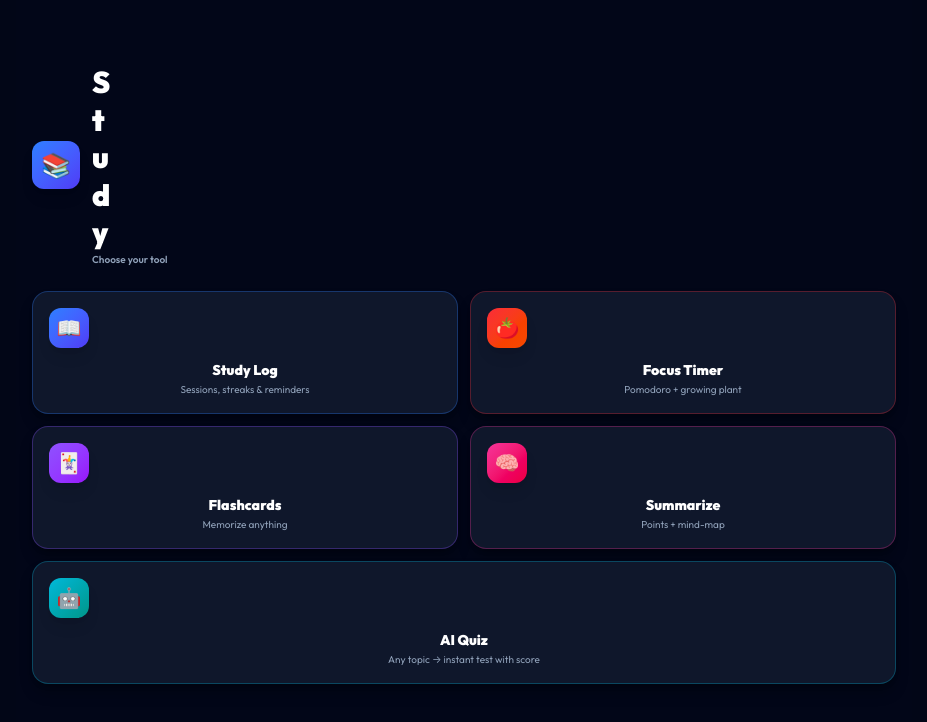
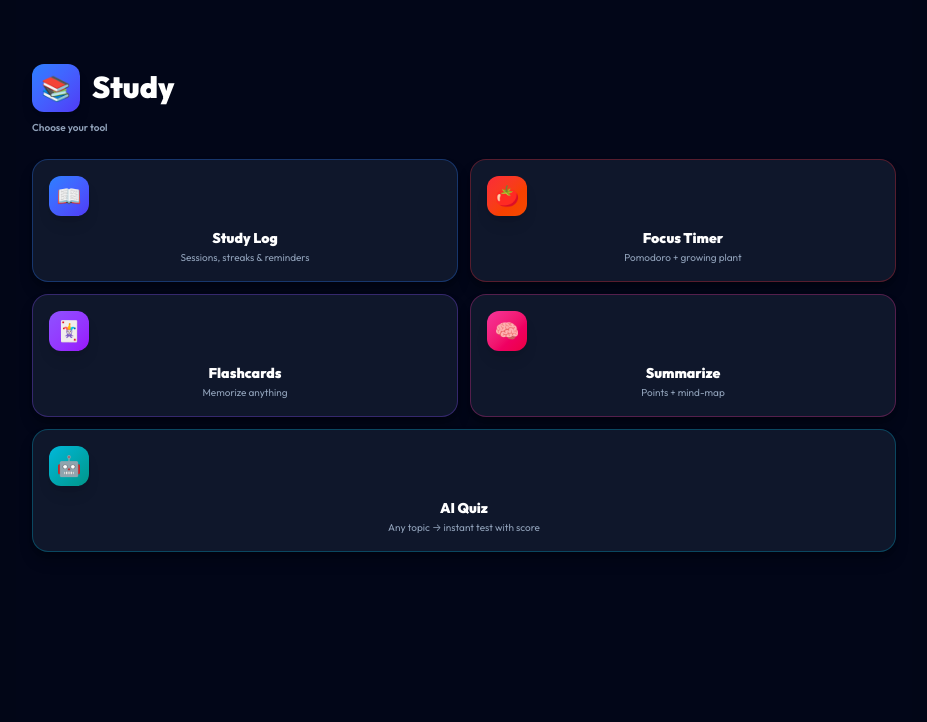
Before and after one commit to prashant14391443-ship-it/daily-goal, a Next.js app: page /study-tracker in a window 1280 px wide. Shown: the top 722 px of the page, without its empty margins (176-1103 px from the left). Built offline with nearby package versions, Linux system fonts and the light colour scheme; no server answers.

Commit message:
hubs: bulletproof horizontal titles

```diff
--- a/app/gym-log/page.tsx
+++ b/app/gym-log/page.tsx
@@ -5,12 +5,12 @@ import { IconTile } from "@/app/components/ui";
 export default function GymHub() {
   return (
     <main className="min-h-screen bg-slate-950 text-white px-4 pt-16 pb-24 max-w-4xl mx-auto">
-      <div className="flex items-center gap-3 mb-6">
-        <IconTile emoji="🏋️" gradient="bg-gradient-to-br from-green-500 to-emerald-600" size="lg" />
-        <div className="min-w-0">
-          <h1 className="text-2xl font-black text-white leading-tight">Gym</h1>
-          <p className="text-[10px] text-slate-400 font-semibold">Choose your tool</p>
+      <div className="mb-6">
+        <div className="flex items-center gap-3">
+          <span className="w-12 h-12 shrink-0 rounded-xl bg-gradient-to-br from-green-500 to-emerald-600 flex items-center justify-center text-2xl shadow-lg">🏋️</span>
+          <h1 className="text-2xl font-black text-white" style={{ whiteSpace: "nowrap" }}>Gym</h1>
         </div>
+        <p className="text-[10px] text-slate-400 font-semibold mt-2">Choose your tool</p>
       </div>
       <div className="grid grid-cols-2 gap-3">
         <Link href="/workout" className="press bg-slate-900 border border-green-500/30 rounded-2xl p-4 text-center shadow-lg shadow-black/30">
--- a/app/routine-habits/page.tsx
+++ b/app/routine-habits/page.tsx
@@ -5,12 +5,12 @@ import { IconTile } from "@/app/components/ui";
 export default function HabitsHub() {
   return (
     <main className="min-h-screen bg-slate-950 text-white px-4 pt-16 pb-24 max-w-4xl mx-auto">
-      <div className="flex items-center gap-3 mb-6">
-        <IconTile emoji="✅" gradient="bg-gradient-to-br from-violet-500 to-purple-600" size="lg" />
-        <div className="min-w-0">
-          <h1 className="text-2xl font-black text-white leading-tight">Habits</h1>
-          <p className="text-[10px] text-slate-400 font-semibold">Small daily wins = big life</p>
+      <div className="mb-6">
+        <div className="flex items-center gap-3">
+          <span className="w-12 h-12 shrink-0 rounded-xl bg-gradient-to-br from-violet-500 to-purple-600 flex items-center justify-center text-2xl shadow-lg">✅</span>
+          <h1 className="text-2xl font-black text-white" style={{ whiteSpace: "nowrap" }}>Habits</h1>
         </div>
+        <p className="text-[10px] text-slate-400 font-semibold mt-2">Small daily wins = big life</p>
       </div>
       <div className="grid grid-cols-2 gap-3">
         <Link href="/habitslog" className="press bg-slate-900 border border-violet-500/30 rounded-2xl p-4 text-center shadow-lg shadow-black/30">
--- a/app/study-tracker/page.tsx
+++ b/app/study-tracker/page.tsx
@@ -5,12 +5,12 @@ import { IconTile } from "@/app/components/ui";
 export default function StudyHub() {
   return (
     <main className="min-h-screen bg-slate-950 text-white px-4 pt-16 pb-24 max-w-4xl mx-auto">
-      <div className="flex items-center gap-3 mb-6">
-        <IconTile emoji="📚" gradient="bg-gradient-to-br from-blue-500 to-indigo-600" size="lg" />
-        <div className="min-w-0">
-          <h1 className="text-2xl font-black text-white leading-tight">Study</h1>
-          <p className="text-[10px] text-slate-400 font-semibold">Choose your tool</p>
+      <div className="mb-6">
+        <div className="flex items-center gap-3">
+          <span className="w-12 h-12 shrink-0 rounded-xl bg-gradient-to-br from-blue-500 to-indigo-600 flex items-center justify-center text-2xl shadow-lg">📚</span>
+          <h1 className="text-2xl font-black text-white" style={{ whiteSpace: "nowrap" }}>Study</h1>
         </div>
+        <p className="text-[10px] text-slate-400 font-semibold mt-2">Choose your tool</p>
       </div>
       <div className="grid grid-cols-2 gap-3">
         <Link href="/studylog" className="press bg-slate-900 border border-blue-500/30 rounded-2xl p-4 text-center shadow-lg shadow-black/30">
--- a/app/todo/page.tsx
+++ b/app/todo/page.tsx
@@ -108,12 +108,12 @@ export default function TodoHub() {
   return (
     <main className="min-h-screen bg-slate-950 text-white px-4 pt-6 pb-24 max-w-4xl mx-auto">
       {/* header */}
-      <div className="flex items-center gap-3 mb-6">
-        <IconTile emoji="📝" gradient="bg-gradient-to-br from-amber-500 to-orange-600" size="lg" />
-        <div className="min-w-0">
-          <h1 className="text-2xl font-black text-white leading-tight">ToDo</h1>
-          <p className="text-[10px] text-slate-400 font-semibold">Clear mind • clear list • clear wins</p>
+      <div className="mb-6">
+        <div className="flex items-center gap-3">
+          <span className="w-12 h-12 shrink-0 rounded-xl bg-gradient-to-br from-amber-500 to-orange-600 flex items-center justify-center text-2xl shadow-lg">📝</span>
+          <h1 className="text-2xl font-black text-white" style={{ whiteSpace: "nowrap" }}>ToDo</h1>
         </div>
+        <p className="text-[10px] text-slate-400 font-semibold mt-2">Clear mind • clear list • clear wins</p>
       </div>
 
       {/* tool grid */}
```
